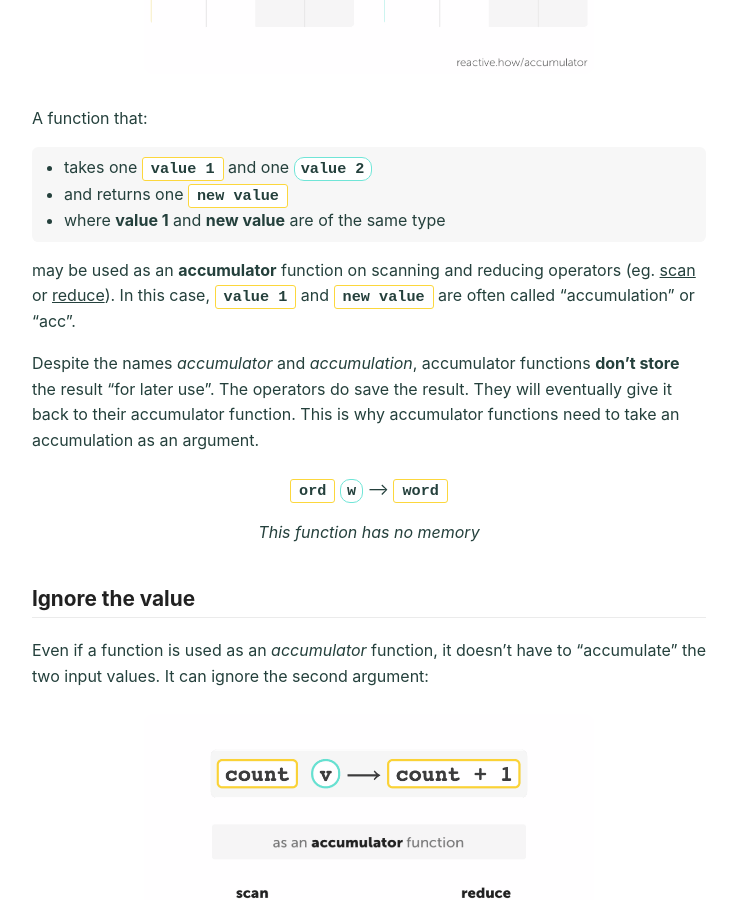
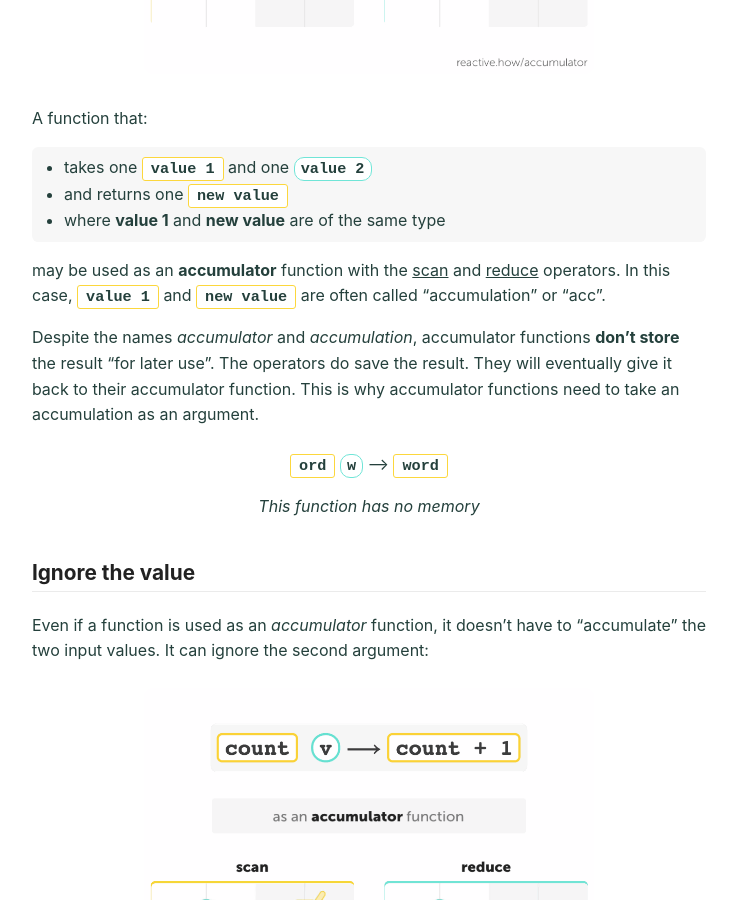
Before and after one commit to cedricss/reactive.how, a Jekyll site: the page built from accumulator.md, in a window 1280 px wide and 900 px high, scrolled down 826 px. Shown: the whole window, without its empty margins (271-1008 px from the left). Built offline with Jekyll 4.4.1, drawn with Linux system fonts in a browser that asks for light colours.

Commit message:
Update Episode 25

```diff
--- a/accumulator.md
+++ b/accumulator.md
@@ -25,7 +25,7 @@ A function that:
 - and returns one <code class="two">new value</code>
 - where **value 1** and **new value** are of the same type
 
-may be used as an **accumulator** function on scanning and reducing operators (eg. [scan](/scan) or [reduce](/reduce)). In this case, <code class="two">value 1</code> and <code class="two">new value</code> are often called "accumulation" or "acc".
+may be used as an **accumulator** function with the [scan](/scan) and [reduce](/reduce) operators. In this case, <code class="two">value 1</code> and <code class="two">new value</code> are often called "accumulation" or "acc".
 
 Despite the names _accumulator_ and _accumulation_, accumulator functions **don't store** the result "for later use". The operators do save the result. They will eventually give it back to their accumulator function. This is why accumulator functions need to take an accumulation as an argument.
 
```
